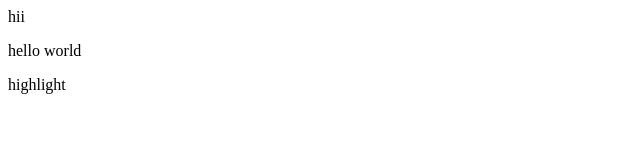
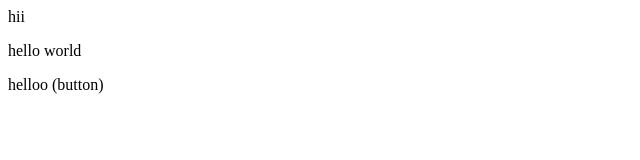
Before and after one commit to shraa25/LocalRepo, a plain HTML site: page index.html in a window 1280 px wide. Shown: the full height of the page, 0-640 px from the left. Drawn offline with Linux system fonts and the light colour scheme.

Commit message:
update index.html before leaving this branch

```diff
--- a/index.html
+++ b/index.html
@@ -1,3 +1,3 @@
 <p>hii</p>
 <p>hello world </p>
-<p>highlight</p>
+<p>helloo (button) </p>
```
